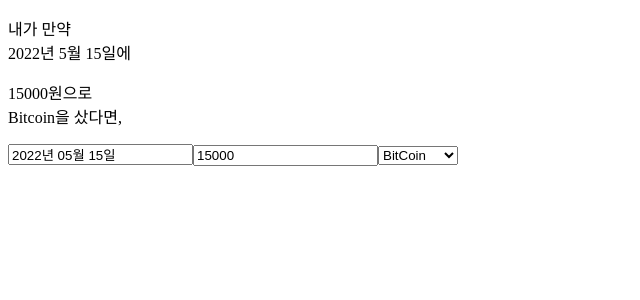
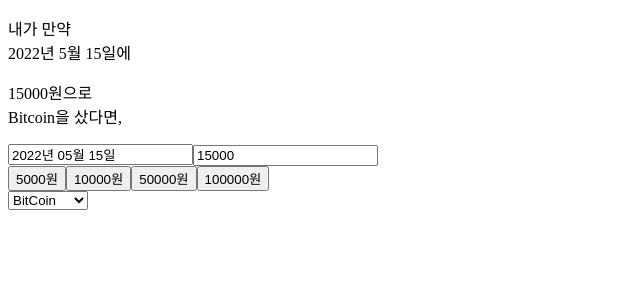
Before and after one commit to codeit-bootcamp-frontend/0-crypto-meter-techno-leaders, a React (Vite) app: page / in a window 1280 px wide. Shown: the top 300 px of the page, without its empty margins (0-640 px from the left). Built offline with nearby package versions, Linux system fonts and the light colour scheme.

Commit message:
feat: 금액 추가 버튼 구현

```diff
--- a/src/components/InputBoard.jsx
+++ b/src/components/InputBoard.jsx
@@ -59,6 +59,12 @@ function InputBoard() {
     handleChange('crypto', e.target.value);
   };
 
+  const addTotalAmount = (e) => {
+    e.preventDefault();
+    const newAmount = values.amount + +e.target.value;
+    handleChange('amount', newAmount);
+  };
+
   return (
     <div className="inputBoardContainer">
       <InputBoardTitle values={values} />
@@ -79,6 +85,20 @@ function InputBoard() {
         value={values.amount}
         onChange={handleAmountChange}
       />
+      <div className="addButtons">
+        <button value={5000} onClick={addTotalAmount}>
+          5000원
+        </button>
+        <button value={10000} onClick={addTotalAmount}>
+          10000원
+        </button>
+        <button value={50000} onClick={addTotalAmount}>
+          50000원
+        </button>
+        <button value={100000} onClick={addTotalAmount}>
+          100000원
+        </button>
+      </div>
       <select name="crypto" value={values.crypto} onChange={handleCryptoChange}>
         <option value="Bitcoin">BitCoin</option>
         <option value="Ethereum">Ethereum</option>
```
